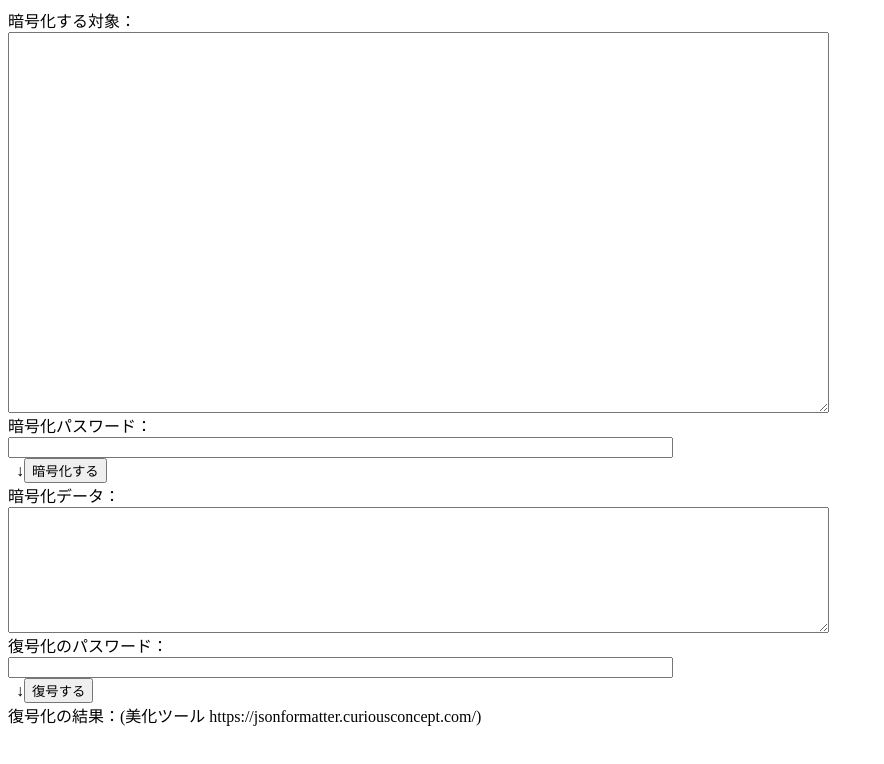
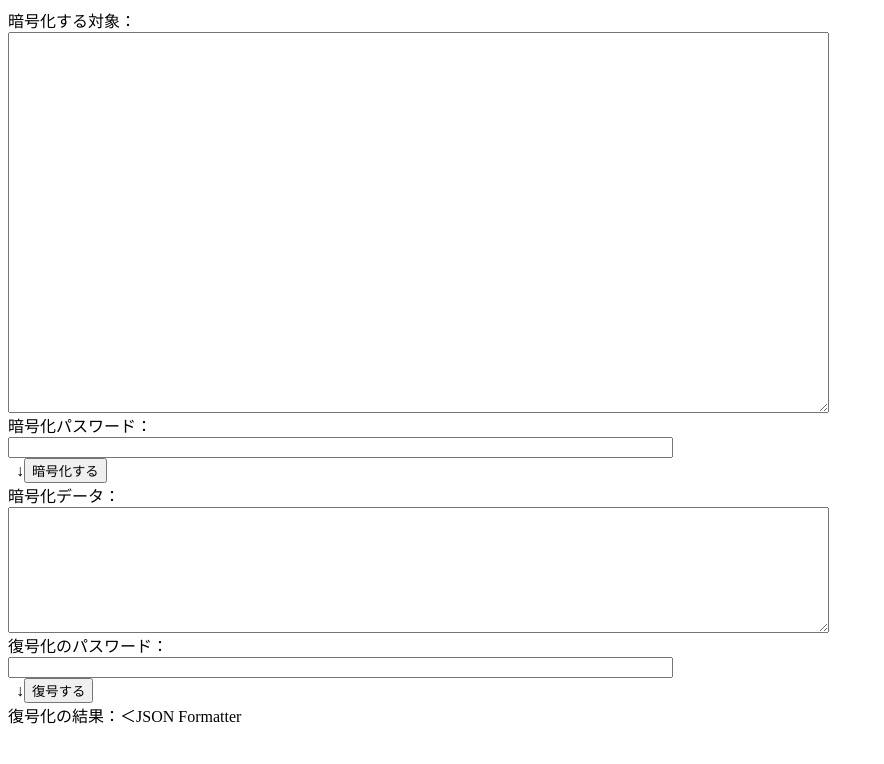
Before and after one commit to scobin/CryptoJSTool, a plain HTML site: page index.html in a window 1280 px wide. Shown: the whole page, without its empty margins (0-884 px from the left). Drawn offline with nearby package versions, Linux system fonts and the light colour scheme.

Commit message:
linkify JSON formatter

```diff
--- a/index.html
+++ b/index.html
@@ -19,7 +19,7 @@
       <label for="decrypt-password">復号化のパスワード：</label><br />
       <input id="decrypt-password" class="passphrase" type="text" size="80" value="" /><br />
       &nbsp;&nbsp;↓<input id="decrypt" type="button" value="復号する" /><br />
-      <label for="decrypt-text">復号化の結果：(美化ツール https://jsonformatter.curiousconcept.com/)</label><br />
+      <label for="decrypt-text">復号化の結果：＜<h href="https://jsonformatter.curiousconcept.com/">JSON Formatter</h></label><br />
       <span id="decrypt-text" class="text-string" ></span>
     </body>
 
```
